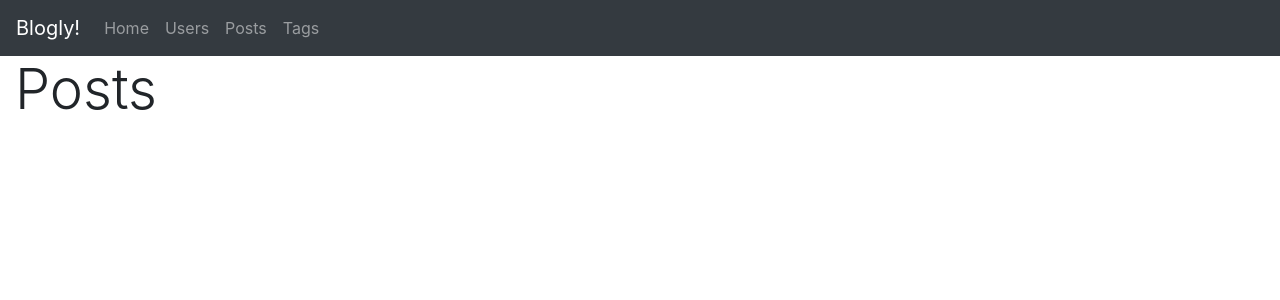
After one commit to clay099/blogly, a Flask app: page /posts in a window 1280 px wide. The commit adds this page. Shown: the top 300 px of the page. Run offline with Flask 2, Linux system fonts and the light colour scheme; data that the repository does not hold is empty; some libraries are stand-ins or nearby versions.

Commit message:
working path between post & tags including add & remove

```diff
--- a/app.py
+++ b/app.py
@@ -141,6 +141,16 @@ def delete_user(user_id):
     return redirect('/users')
 
 
+@app.route('/posts')
+def all_posts():
+    """
+    shows all posts
+    """
+    posts = Post.query.order_by(Post.title).all()
+
+    return render_template('all_posts.html', posts=posts)
+
+
 @app.route('/users/<int:user_id>/posts/new')
 def new_post_form(user_id):
     """
@@ -149,7 +159,9 @@ def new_post_form(user_id):
 
     user = User.query.get(user_id)
 
-    return render_template('post_form.html', user=user)
+    tags = Tag.query.all()
+
+    return render_template('post_form.html', user=user, tags=tags)
 
 
 @app.route('/users/<int:user_id>/posts/new', methods=['POST'])
@@ -192,7 +204,9 @@ def edit_post(post_id):
 
     post = Post.query.get_or_404(post_id)
 
-    return render_template('edit_post.html', post=post)
+    tags = Tag.query.all()
+
+    return render_template('edit_post.html', post=post, tags=tags)
 
 
 @app.route('/posts/<int:post_id>/edit', methods=['POST'])
@@ -205,6 +219,12 @@ def submit_edited_post(post_id):
 
     post.title = request.form.get('title')
     post.content = request.form.get('content')
+    post.tags = []
+
+    form_tags = request.form.getlist('tags')
+    for tag_id in form_tags:
+        tag = Tag.query.get(tag_id)
+        post.tags.append(tag)
 
     db.session.add(post)
     db.session.commit()
--- /dev/null
+++ b/templates/all_posts.html
@@ -0,0 +1,14 @@
+{% extends 'base.html' %}
+
+{% block title %}All Posts{% endblock %}
+
+{% block content %}
+
+<h1 class="display-4">Posts</h1>
+
+<ul>
+    {% for post in posts %}
+    <li><a href="/posts/{{post.id}}">{{post.title}}</a></li>
+    {% endfor %}
+</ul>
+{% endblock %}
--- a/templates/base.html
+++ b/templates/base.html
@@ -22,6 +22,7 @@
             <div class="navbar-nav">
                 <a class="nav-item nav-link" href="/">Home</a>
                 <a class="nav-item nav-link mr-auto" href="/users">Users</a>
+                <a class="nav-item nav-link mr-auto" href="/posts">Posts</a>
                 <a class="nav-item nav-link mr-auto" href="/tags">Tags</a>
             </div>
         </div>
--- a/templates/tag_details.html
+++ b/templates/tag_details.html
@@ -10,7 +10,7 @@
 {% if tag.posts %}
 <ul>
     {% for post in tag.posts %}
-    <li><a href="/posts/{{post.id}}"></a>{{post.title}}</li>
+    <li><a href="/posts/{{post.id}}">{{post.title}}</a></li>
     {% endfor %}
 </ul>
 
```
Also changed, not shown: seeds.py (+13 -3 lines), templates/edit_post.html (+14 -0 lines), templates/post_details.html (+7 -0 lines), templates/post_form.html (+14 -4 lines).
